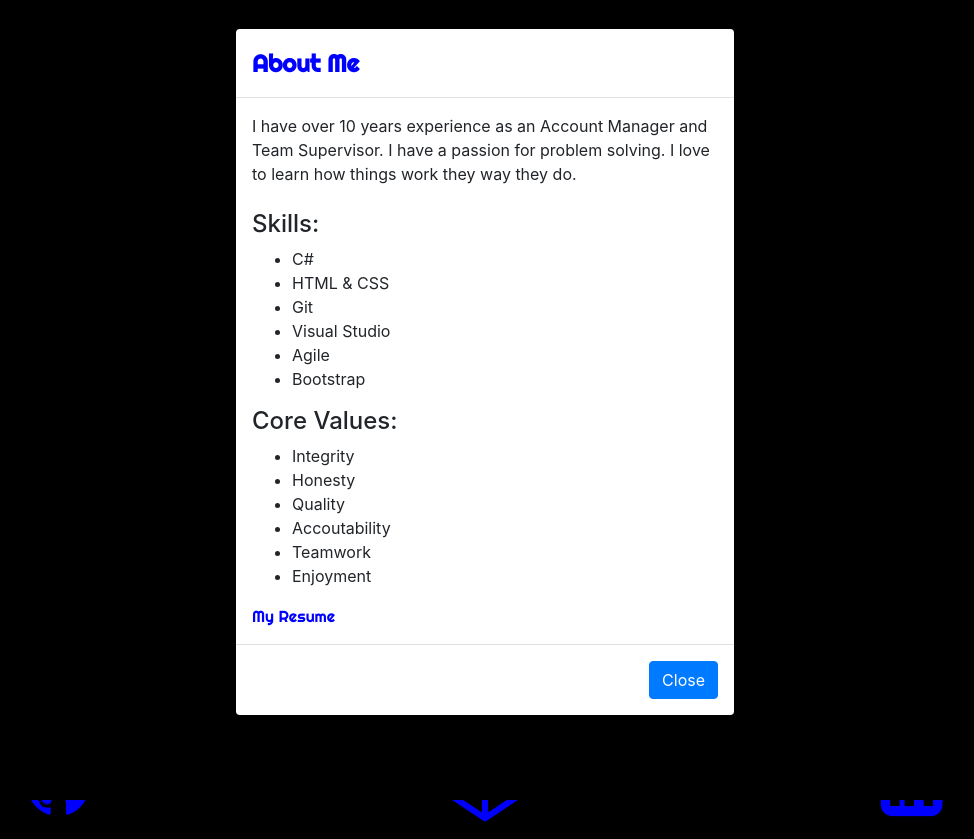
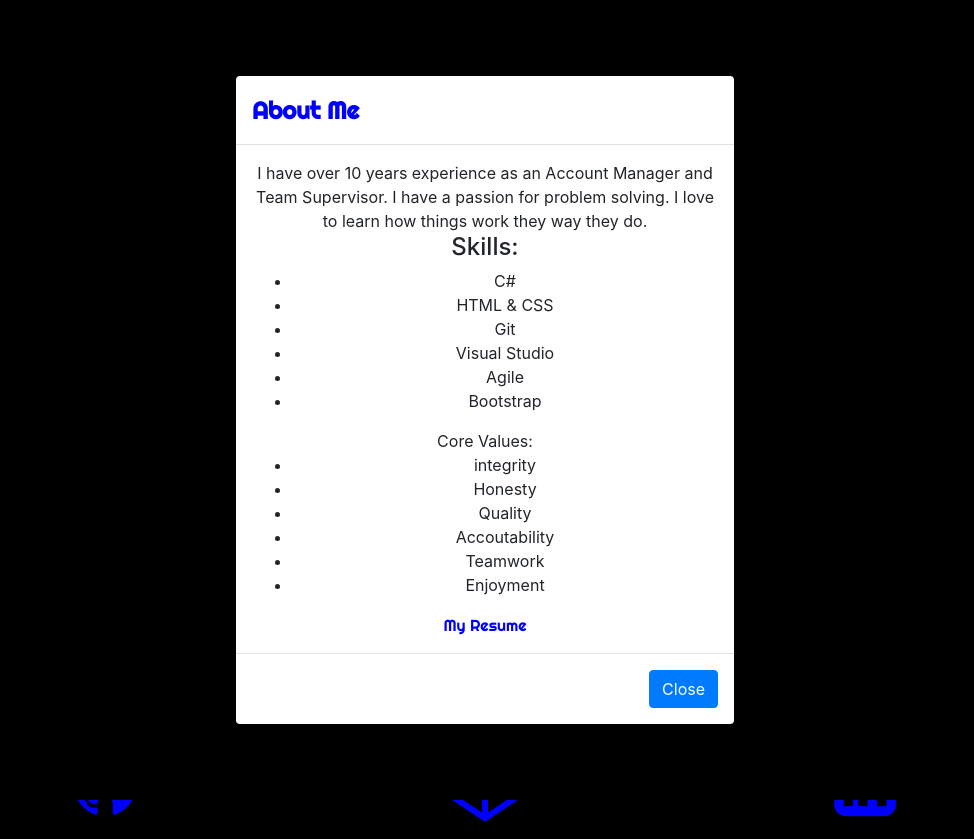
Before and after one commit to ambarchet/ambarchet, a plain HTML site: page index.html in a window 1280 px wide. Both pictures are taken after a click on the button "About Me". Shown: the whole page, without its empty margins (155-1129 px from the left). Drawn offline with nearby package versions, Linux system fonts and the light colour scheme; a web font is replaced by a local one.

Commit message:
Updated Formatting

```diff
--- a/index.html
+++ b/index.html
@@ -13,13 +13,12 @@
 
 </head>
 <body>
-       <!--<p class="py-5 text-center">-->
             <div class="container header">
         <div class="row justify-content-front firstName">
             <div class="col-6 Aaron">Aaron</div>
         </div>
         <div class="row justify-content-end lastName">
-            <div class="col-6 Barchet">Barchet</div>
+            <div class="col-6 col-sm-auto Barchet">Barchet</div>
         </div>
         <div class="row justify-content-between contactInfo">
             <div class="col"><h4>Indianapolis,IN | (812)204-7187 | AARON.BARCHET@GMAIL.COM</h4></div>
@@ -27,7 +26,7 @@
     </div>
 
     <!--NAVIGATION-->
-    <div class="container-fluid navigation">
+    <div class="container navigation">
         <div class="row justify-content-between buttonTopRow">
             <!--About Me Button-->
             <div class="col-4 buttonCol">
@@ -51,14 +50,13 @@
         <!--MODALS-->
         <!--About Me Modal-->
         <div class="modal fade" id="aboutMeModal" tabindex="-1" role="dialog" aria-labelledby="aboutMeModal" aria-hidden="true">
-            <div class="modal-dialog" role="document">
+            <div class="modal-dialog modal-dialog-centered" role="document">
                 <div class="modal-content">
                     <div class="modal-header">
                         <h4 class="modal-title" id="modalTitle">About Me </h4>
                     </div>
-                    <div class="modal-body" id="modalBodyText">
+                    <div class="modal-body">
                         I have over 10 years experience as an Account Manager and Team Supervisor. I have a passion for problem solving. I love to learn how things work they way they do.
-                        <br>
                         <br>
                         <h4>Skills:</h4>
                         <ul>
@@ -69,9 +67,9 @@
                             <li>Agile</li>
                             <li>Bootstrap</li>
                         </ul>
-                        <h4>Core Values:</h4>
+                        Core Values:
                         <ul>
-                            <li>Integrity</li>
+                            <li>integrity</li>
                             <li>Honesty</li>
                             <li>Quality</li>
                             <li>Accoutability</li>
@@ -105,7 +103,7 @@
                             <li data-target="#carouselExampleCaptions" data-slide-to="4"></li>
                         </ol>
                         <div class="carousel-inner">
-                            <div class="carousel-item active">
+                             <div class="carousel-item active">
                                 <a href="https://github.com/ngahm/AuctionExpress" target="blank">
                                     <img class="d-block w-100" src="assets/RedBadgeProject.PNG" alt="AuctionAPI Group Project Slide">
                                     <div class="carousel-caption d-none d-md-block">
@@ -241,7 +239,7 @@
     </div>
     <!--FOOTER-->
 
-    <div class="container-fluid footer">
+    <div class="container footer">
         <div class="row justify-content-between align-items-end">
             <a class=" col social-media-icon" href="https://github.com/ambarchet" target="blank" title="GitHub">
                 <i class="fa fa-github">
--- a/main.css
+++ b/main.css
@@ -7,15 +7,15 @@ body{
 }
 .firstName{
     font-family: 'Modak', cursive;
-    font-size: 8rem;
-    padding-left: 2rem;
+    font-size: 8em;
+    padding-left: 4rem;
     color: blue;
 }
 .lastName{
     font-family: 'Modak', cursive;
-    font-size: 8rem;
-    padding-right: 2rem;
-    /*text-align: right;*/
+    font-size: 8em;
+    padding-right: 4rem;
+    text-align: right;
     color: blue;
 }
 .contactInfo{
@@ -30,7 +30,7 @@ body{
 }
 
 #aboutMeButton{
-    font-size: 2rem;
+    font-size: 2em;
     animation-name: example;
     animation-duration: 5s;
     animation-timing-function: linear;
@@ -46,7 +46,7 @@ body{
     }
 
 #myProjectsButton{
-    font-size: 2rem;
+    font-size: 2em;
     animation-name: example2;
     animation-duration: 5s;
     animation-timing-function: linear;
@@ -61,7 +61,7 @@ body{
     100% {background-color:black;}
 }
 #contactMeButton{
-    font-size: 2rem;
+    font-size: 2em;
     animation-name: example3;
     animation-duration: 5s;
     animation-timing-function: linear;
@@ -77,13 +77,7 @@ body{
 }
 #aboutMeModal{
     background-color: black;
-
 }
-
-#modalBodyText{
-text-align: start;
-}
-
 #myResume{
     font-family: 'Righteous', cursive;
     color: blue;
@@ -132,7 +126,7 @@ text-align: start;
 }
 .social-media-icon{
     color: blue;
-    font-size: 4.5rem;
+    font-size: 4.5em;
     margin-top: 5rem;
     text-align: center;
 }
```
